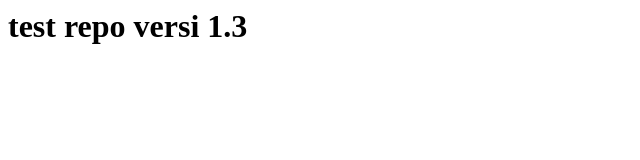
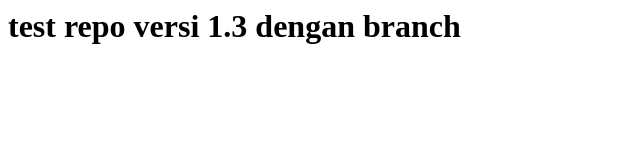
Before and after one commit to lima5budiarto/tmj-4b, a plain HTML site: page index.html in a window 1280 px wide. Shown: the whole page, without its empty margins (0-640 px from the left). Drawn offline with Linux system fonts and the light colour scheme.

Commit message:
test pertama pakai branch kelompok1

```diff
--- a/index.html
+++ b/index.html
@@ -1,4 +1,4 @@
 <html>
 <head></head>
-<body><h1>test repo versi 1.3</h1></body>
+<body><h1>test repo versi 1.3 dengan branch</h1></body>
 </html>
```
